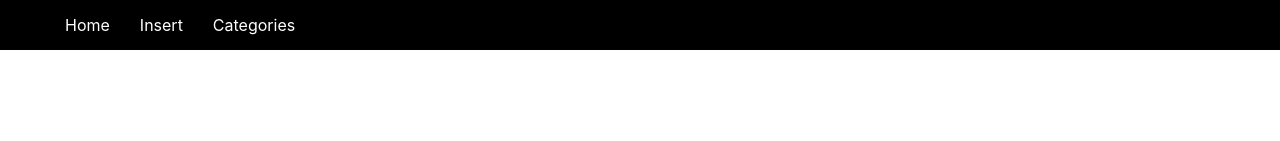
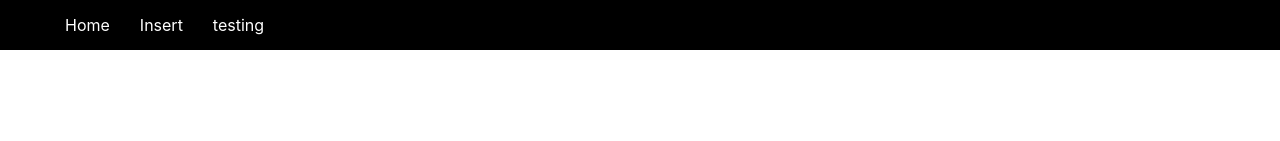
Before and after one commit to ste900811/selfExpenses, a Next.js app: page / in a window 1280 px wide. Shown: the top 141 px of the page. Built offline with nearby package versions, Linux system fonts and the light colour scheme.

Commit message:
Adding connection for mongoDB, and improve naming

```diff
--- a/components/Nav.tsx
+++ b/components/Nav.tsx
@@ -12,7 +12,7 @@ const Nav = ()  => {
           <Link href='/insertExpense'>Insert</Link>
         </li>
         <li>
-          <Link href='/categoryPage'>Categories</Link>
+          <Link href='/testingPage'>testing</Link>
         </li>
       </ul>
     </nav>
--- a/package.json
+++ b/package.json
@@ -9,6 +9,7 @@
     "lint": "next lint"
   },
   "dependencies": {
+    "mongod": "^2.0.0",
     "mongodb": "^6.7.0",
     "next": "^14.2.3",
     "react": "^18",
--- a/pages/api/hello.ts
+++ /dev/null
@@ -1,13 +0,0 @@
-// Next.js API route support: https://nextjs.org/docs/api-routes/introduction
-import type { NextApiRequest, NextApiResponse } from "next";
-
-type Data = {
-  name: string;
-};
-
-export default function handler(
-  req: NextApiRequest,
-  res: NextApiResponse<Data>,
-) {
-  res.status(200).json({ name: "John Doe" });
-}
```
Also changed, not shown: pages/categoryPage.tsx (deleted, +0 -16 lines), 2 other files (tests, documents, lock files or other folders).
